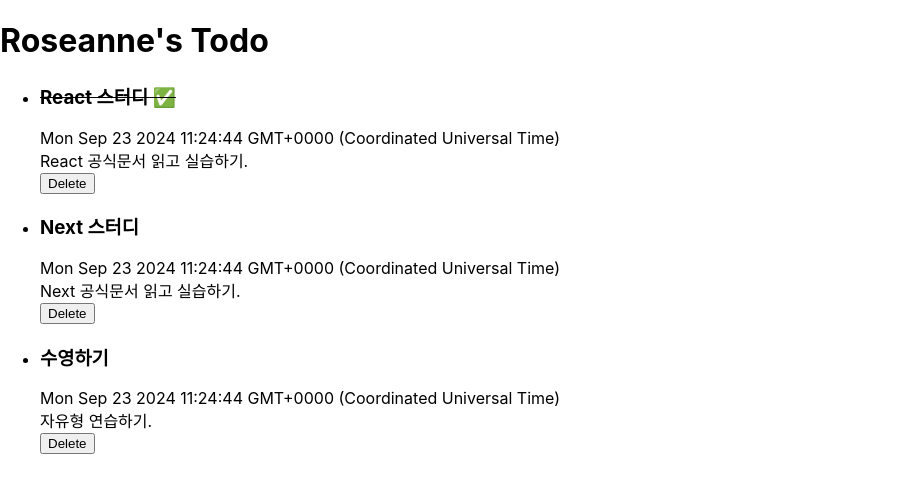
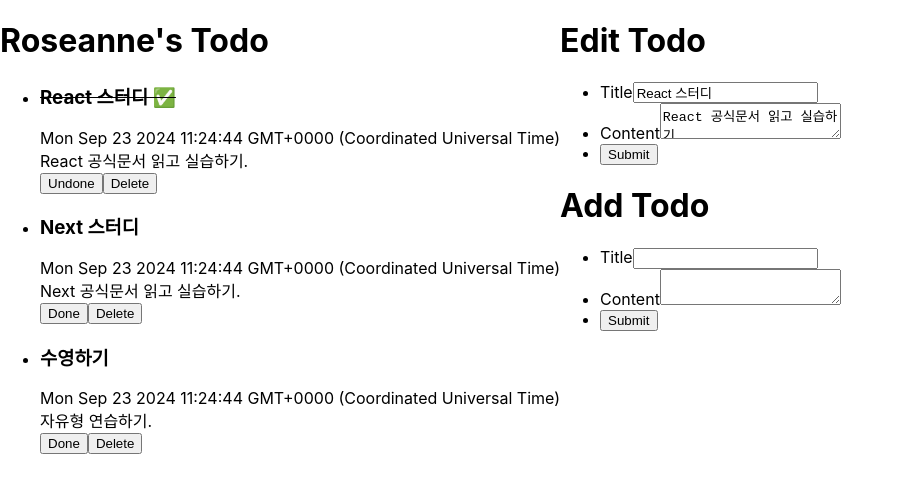
Before and after one commit to rimrim990/learn-react, a React (Create React App) app: page / in a window 1280 px wide. Shown: the top 492 px of the page, without its empty margins (0-902 px from the left). Built offline with nearby package versions, Linux system fonts and the light colour scheme; the HTML template or start-up script is replaced by a standard one.

Commit message:
03. Managing State

```diff
--- /dev/null
+++ b/src/components/AddTodo.tsx
@@ -0,0 +1,49 @@
+import {DataInput} from "./types";
+import React, {ChangeEventHandler, MouseEventHandler, useState} from "react";
+
+interface Props {
+    handleAdd: (data: DataInput) => void
+}
+
+export default function AddTodo({handleAdd}: Props) {
+    const [input, setInput] = useState<DataInput>({
+        title: '',
+        content: ''
+    })
+
+    const {title, content} = input;
+
+    const handleInputChange: ChangeEventHandler<HTMLInputElement | HTMLTextAreaElement> = e => {
+        const {id, value} = e.target
+        setInput(i => ({
+            ...i,
+            [id]: value
+        }))
+    }
+
+    const handleSubmit: MouseEventHandler<HTMLButtonElement> = e => {
+        e.preventDefault()
+        handleAdd(input)
+    }
+
+    return (
+        <div>
+            <h1>Add Todo</h1>
+            <form>
+                <ul>
+                    <li>
+                        <label htmlFor="title">Title</label>
+                        <input type="text" id="title" onChange={handleInputChange} value={title}/>
+                    </li>
+                    <li>
+                        <label htmlFor="content">Content</label>
+                        <textarea id="content" onChange={handleInputChange} value={content}/>
+                    </li>
+                    <li>
+                        <button onClick={handleSubmit}>Submit</button>
+                    </li>
+                </ul>
+            </form>
+        </div>
+    )
+}
--- /dev/null
+++ b/src/components/EditTodo.tsx
@@ -0,0 +1,50 @@
+import React, {ChangeEventHandler, MouseEventHandler, useState} from "react";
+import type {Data, DataInput} from "./types";
+
+interface Props {
+    data?: Data
+    handleUpdate: (update: DataInput) => void
+}
+
+export function EditTodo({data, handleUpdate}: Props) {
+    const [input, setInput] = useState<DataInput>({
+        title: data?.title || '',
+        content: data?.content || ''
+    })
+
+    const {title, content} = input;
+
+    const handleInputChange: ChangeEventHandler<HTMLInputElement | HTMLTextAreaElement> = e => {
+        const {id, value} = e.target
+        setInput(i => ({
+            ...i,
+            [id]: value
+        }))
+    }
+
+    const handleSubmit: MouseEventHandler<HTMLButtonElement> = e => {
+        e.preventDefault()
+        handleUpdate(input)
+    }
+
+    return (
+        <div>
+            <h1>Edit Todo</h1>
+            <form>
+                <ul>
+                    <li>
+                        <label htmlFor="title">Title</label>
+                        <input type="text" id="title" onChange={handleInputChange} value={title}/>
+                    </li>
+                    <li>
+                        <label htmlFor="content">Content</label>
+                        <textarea id="content" onChange={handleInputChange} value={content}/>
+                    </li>
+                    <li>
+                        <button onClick={handleSubmit}>Submit</button>
+                    </li>
+                </ul>
+            </form>
+        </div>
+    )
+}
--- a/src/components/Todo.tsx
+++ b/src/components/Todo.tsx
@@ -3,16 +3,19 @@
 interface Props {
     data: Data
     handleDelete: () => void
+    handleSelect: () => void
+    handleToggle: () => void
 }
 
-export default function Todo({data, handleDelete}: Props) {
+export default function Todo({data, handleDelete, handleSelect, handleToggle}: Props) {
     const {title, content, createdAt, finishedAt} = data;
 
     return (
-        <li>
+        <li onClick={handleSelect} style={{ cursor: "pointer"}}>
             <h3>{!!finishedAt ? <del>{title + ' ✅'}</del> : title}</h3>
             <span>{createdAt.toString()}</span>
             <div>{content}</div>
+            <button onClick={handleToggle}>{data.finishedAt ? 'Undone' : 'Done'}</button>
             <button onClick={handleDelete}>Delete</button>
         </li>
     )
--- a/src/components/TodoList.tsx
+++ b/src/components/TodoList.tsx
@@ -1,23 +1,27 @@
-import type {Data} from "./types";
+import type {Data, DataInput} from "./types";
 import Todo from './Todo'
 import React, {useState} from "react";
+import {EditTodo} from "./EditTodo";
+import AddTodo from "./AddTodo";
+
+let nextId = 0;
 
 const datas: Data[] = [
     {
-        id: 0,
+        id: nextId++,
         title: 'React 스터디',
         content: 'React 공식문서 읽고 실습하기.',
         createdAt: new Date(),
         finishedAt: new Date(),
     },
     {
-        id: 1,
+        id: nextId++,
         title: 'Next 스터디',
         content: 'Next 공식문서 읽고 실습하기.',
         createdAt: new Date(),
     },
     {
-        id: 2,
+        id: nextId++,
         title: '수영하기',
         content: '자유형 연습하기.',
         createdAt: new Date(),
@@ -26,19 +30,70 @@
 
 export default function TodoList() {
     const [todos, setTodos] = useState(datas)
+    const [selectedId, setSelectedId] = useState<number>(datas[0].id)
+
+    const handleSelect = (id: number) => {
+        setSelectedId(id)
+    }
+
+    const handleAdd = (data: DataInput) => {
+        setTodos(t => [...t, {
+            id: nextId++,
+            title: data.title,
+            content: data.content,
+            createdAt: new Date()
+        }])
+    }
 
     const handleDelete = (id: number) => {
         setTodos(t => t.filter(todo => todo.id !== id))
     }
 
+    const handleUpdate = (id: number) => (update: DataInput) => {
+        setTodos(t => t.map(todo => {
+            if (todo.id === id)
+                return {
+                    ...todo,
+                    ...update,
+                }
+
+            return todo;
+        }))
+    }
+
+    const handleToggle = (id: number) => {
+        setTodos(t => t.map(todo => {
+            if (todo.id === id)
+                return {
+                    ...todo,
+                    finishedAt: todo.finishedAt ? undefined : new Date()
+                }
+
+            return todo;
+        }))
+    }
+
     return (
-        <>
-            <h1>Roseanne's Todo</h1>
-            <ul>
-                {
-                    todos.map(todo => <Todo data={todo} handleDelete={() => handleDelete(todo.id)} key={todo.id}/>)
-                }
-            </ul>
-        </>
+        <div style={{display: 'flex'}}>
+            <div>
+                <h1>Roseanne's Todo</h1>
+                <ul>
+                    {
+                        todos.map(todo => <Todo
+                                data={todo}
+                                handleToggle={() => handleToggle(todo.id)}
+                                handleSelect={() => handleSelect(todo.id)}
+                                handleDelete={() => handleDelete(todo.id)} key={todo.id}
+                            />
+                        )
+                    }
+                </ul>
+            </div>
+            <div>
+                <EditTodo key={selectedId} data={todos.find(todo => todo.id === selectedId)}
+                          handleUpdate={handleUpdate(selectedId)}/>
+                <AddTodo handleAdd={handleAdd}/>
+            </div>
+        </div>
     )
 }
--- a/src/components/types.ts
+++ b/src/components/types.ts
@@ -5,3 +5,5 @@
     createdAt: Date;
     finishedAt?: Date;
 }
+
+export type DataInput = Pick<Data, 'title' | 'content'>
```
